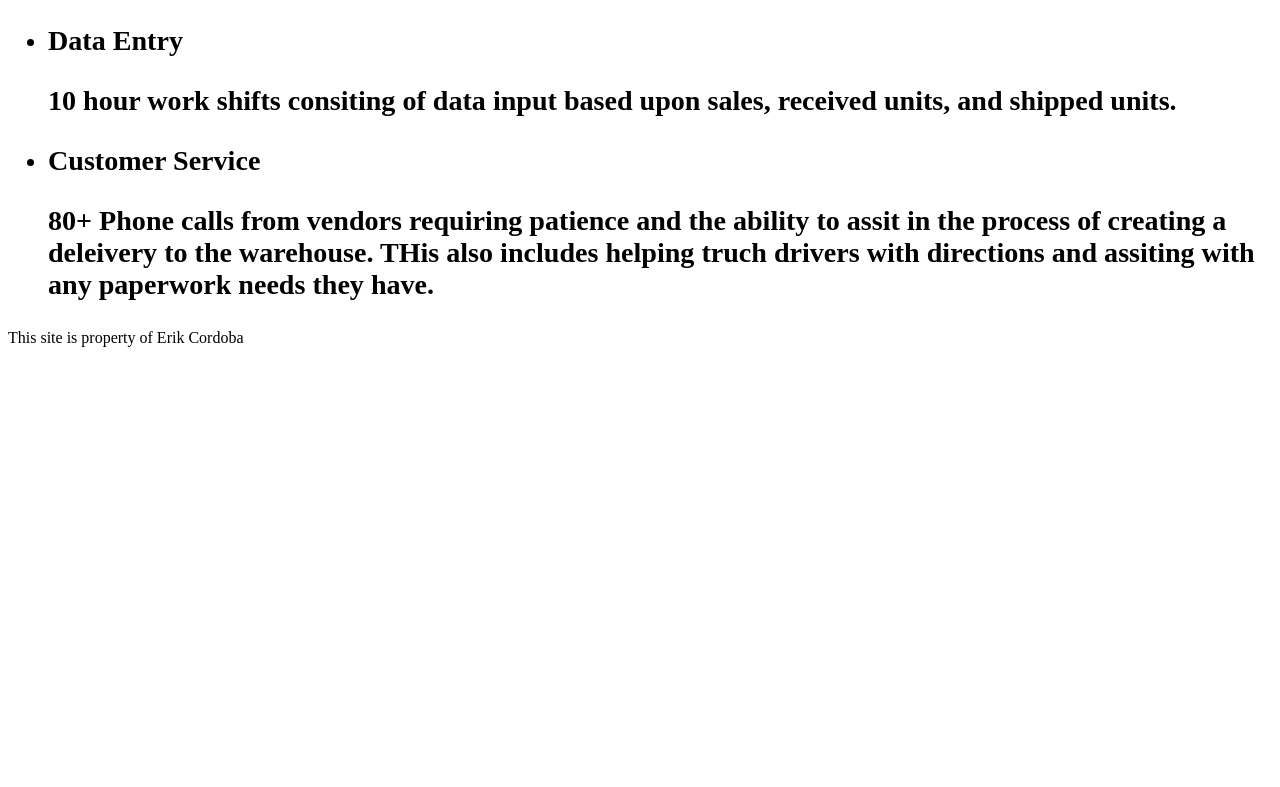
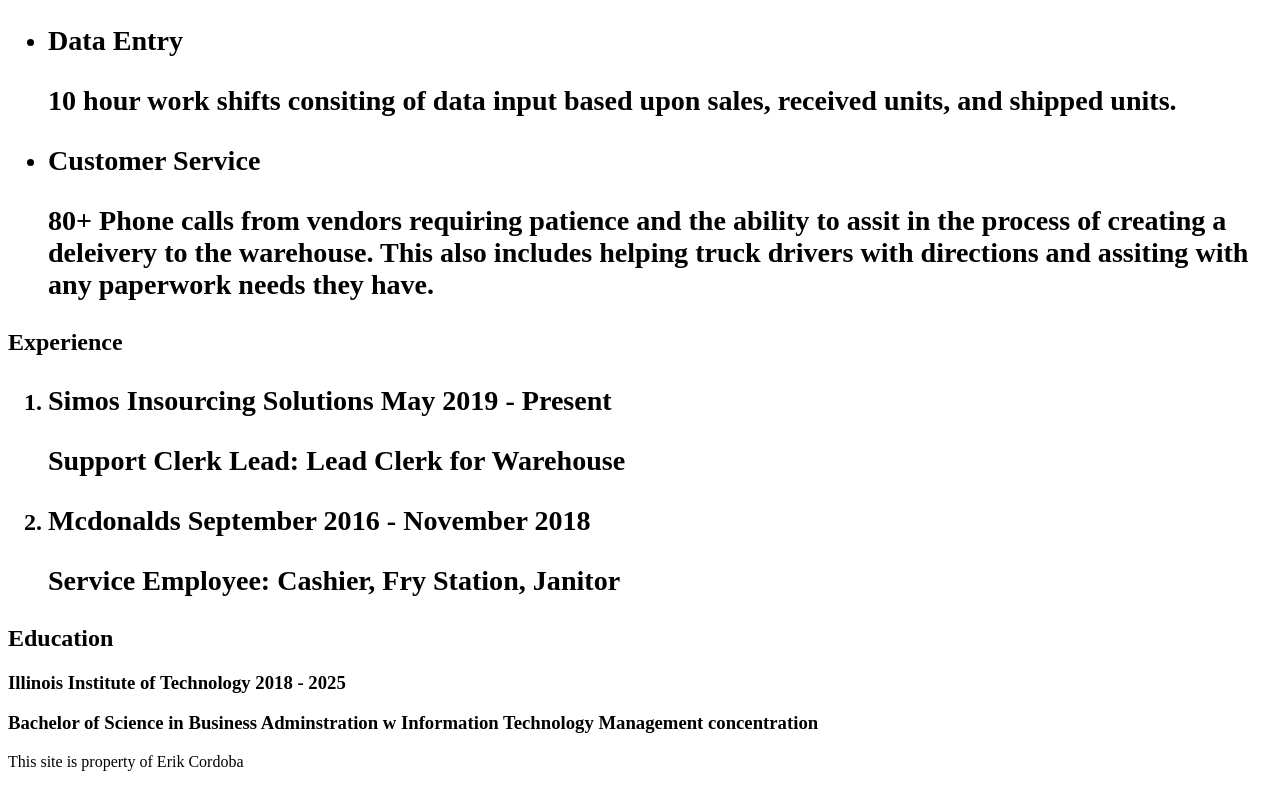
Before and after one commit to E-Cordoba/Resume, a plain HTML site: page Resume/index.html in a window 1280 px wide. Shown: the part 676-1463 px from the top of the page. Before the commit the page ends 1039 px from the top, so only its background shows below. Drawn offline with Linux system fonts and the light colour scheme.

Commit message:
Finished off Experence and Eucation Secition, Fixed typos within code

```diff
--- a/Resume/index.html
+++ b/Resume/index.html
@@ -15,7 +15,7 @@
       </article>
       <article>
         <h2>Summary<h2>
-          <p> Warehouse Support CLerk with 3 years of experience creating deleveries with vedors. Established the entire storage system for 5 years worth of invouces. Expanded the expectations of the expected workload by taking on Managerial Roles. </p>
+          <p> Warehouse Support CLerk with 2.5 years of experience creating deleveries with vedors. Established the entire storage system for 5 years worth of invouces. Expanded the expectations of the expected workload by taking on Managerial Roles. </p>
       </article>
       <article>
         <h2>Area of Experience<h2>
@@ -34,10 +34,28 @@
             </li>
             <li>
                 <h3> Customer Service <h3>
-                  <p> 80+ Phone calls from vendors requiring patience and the ability to assit in the process of creating a deleivery to the warehouse. THis also includes helping truch drivers with directions and assiting with any paperwork needs they have. </p>
+                  <p> 80+ Phone calls from vendors requiring patience and the ability to assit in the process of creating a deleivery to the warehouse. This also includes helping truck drivers with directions and assiting with any paperwork needs they have. </p>
             </li>
           </ul>
       </article>
+      <article>
+        <h2> Experience <h2>
+          <ol>
+            <li>
+              <h3> Simos Insourcing Solutions May 2019 - Present <h3>
+                <p> Support Clerk Lead: Lead Clerk for Warehouse
+            </li>
+            <li>
+              <h3> Mcdonalds September 2016 - November 2018 <h3>
+                <p> Service Employee: Cashier, Fry Station, Janitor
+            </li>
+          </ol>
+        </article>
+        <article>
+          <h2> Education <h2>
+            <h3> Illinois Institute of Technology 2018 - 2025 <h3>
+              <p> Bachelor of Science in Business Adminstration w Information Technology Management concentration </p>
+        </article>
     </main>
     <footer id="footer">
       <p> This site is property of Erik Cordoba </p>
```
